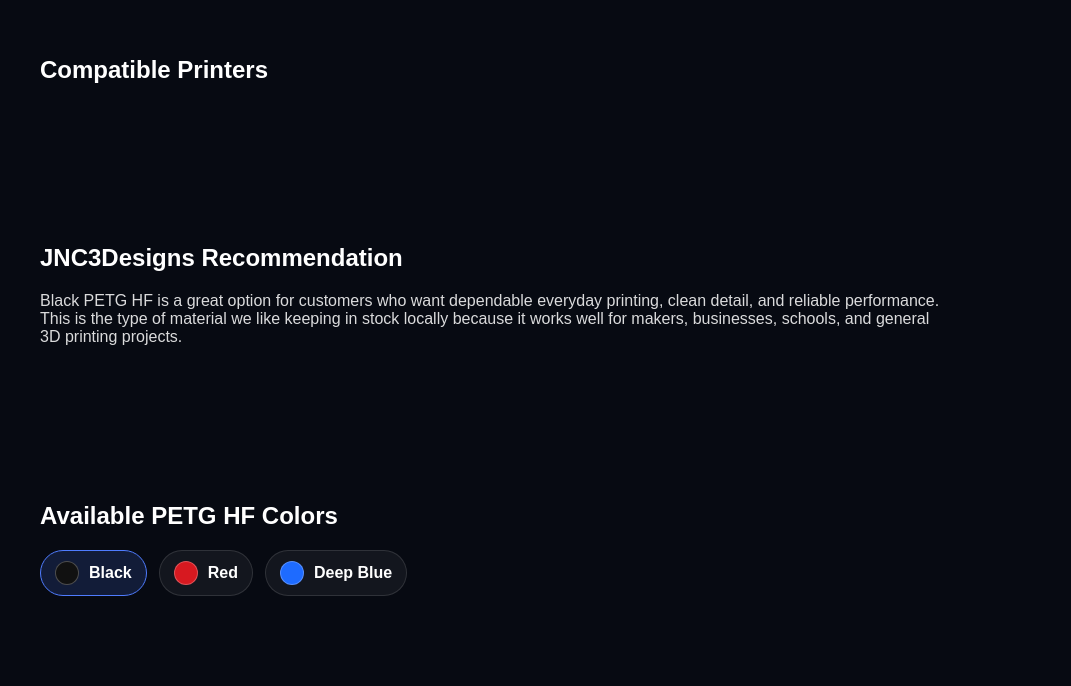
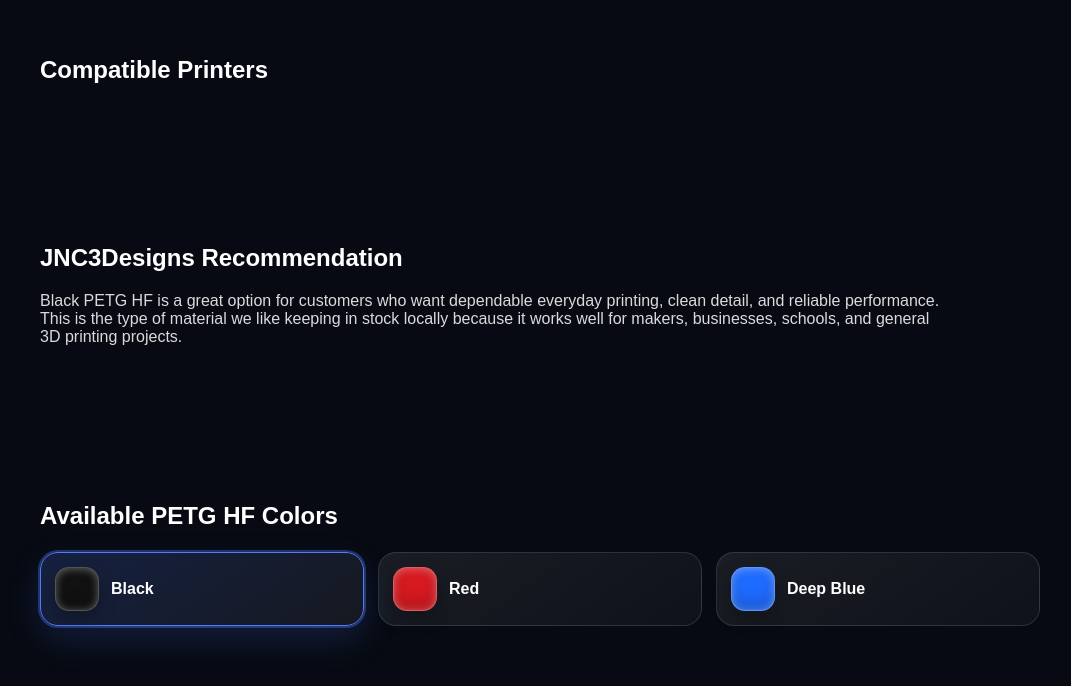
Before and after one commit to jnc3designs/jnc3designs-website, a Next.js app in the folder jnc3designs-premium/: page /supply/petg-hf/black in a window 1280 px wide. Shown: the part 1791-2477 px from the top of the page, without its empty margins (100-1171 px from the left). Before the commit the page ends 2447 px from the top, so only its background shows below. Built offline with nearby package versions, Linux system fonts and the light colour scheme.

Commit message:
Refactor color swatch styles for improved layout

```diff
--- a/jnc3designs-premium/app/globals.css
+++ b/jnc3designs-premium/app/globals.css
@@ -548,34 +548,51 @@
   opacity: 0.8;
 }
 .color-swatch-grid {
-  display: flex;
-  flex-wrap: wrap;
-  gap: 12px;
-  margin-top: 20px;
+  display: grid;
+  grid-template-columns: repeat(auto-fit, minmax(150px, 1fr));
+  gap: 14px;
+  margin-top: 22px;
 }
 
 .color-swatch-card {
   display: flex;
   align-items: center;
-  gap: 10px;
-  padding: 10px 14px;
-  border-radius: 999px;
-  background: rgba(255,255,255,0.05);
+  gap: 12px;
+  padding: 14px;
+  border-radius: 18px;
+  background: linear-gradient(145deg, rgba(255,255,255,0.08), rgba(255,255,255,0.035));
   border: 1px solid rgba(255,255,255,0.12);
   color: inherit;
   text-decoration: none;
   font-weight: 700;
+  transition: transform 0.22s ease, border-color 0.22s ease, box-shadow 0.22s ease, background 0.22s ease;
 }
 
-.color-swatch-card:hover,
+.color-swatch-card:hover {
+  transform: translateY(-4px) scale(1.02);
+  border-color: rgba(79,124,255,0.55);
+  box-shadow: 0 14px 30px rgba(0,0,0,0.28);
+  background: linear-gradient(145deg, rgba(79,124,255,0.14), rgba(255,255,255,0.055));
+}
+
 .color-swatch-card.active-swatch {
   border-color: #4f7cff;
-  background: rgba(79,124,255,0.16);
+  box-shadow: 0 0 0 2px rgba(79,124,255,0.35), 0 14px 35px rgba(79,124,255,0.18);
+  background: linear-gradient(145deg, rgba(79,124,255,0.20), rgba(255,255,255,0.06));
 }
 
 .color-swatch-dot {
-  width: 22px;
-  height: 22px;
-  border-radius: 999px;
-  border: 1px solid rgba(255,255,255,0.25);
+  width: 42px;
+  height: 42px;
+  border-radius: 14px;
+  border: 1px solid rgba(255,255,255,0.28);
+  box-shadow:
+    inset 0 1px 8px rgba(255,255,255,0.35),
+    inset 0 -8px 14px rgba(0,0,0,0.18),
+    0 8px 18px rgba(0,0,0,0.25);
+  flex-shrink: 0;
 }
+
+.color-swatch-card span:last-child {
+  line-height: 1.2;
+}
```
